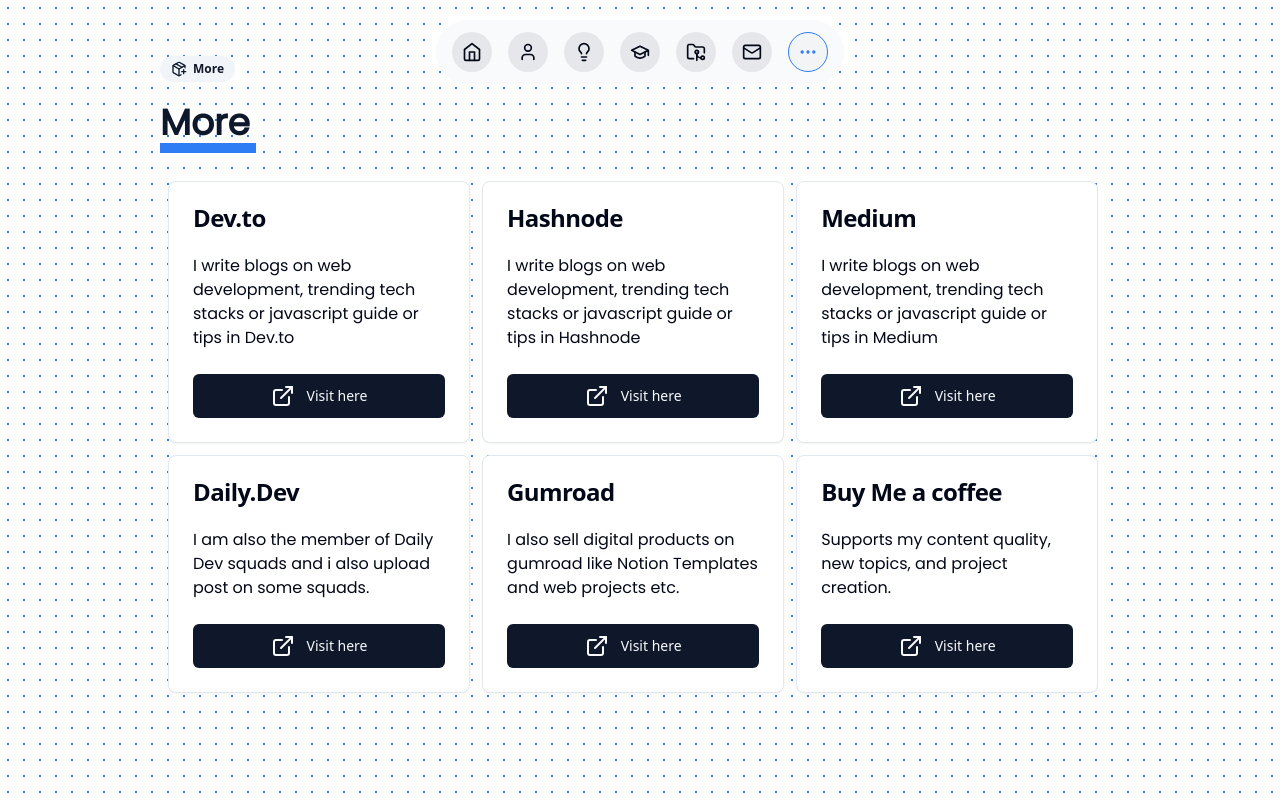
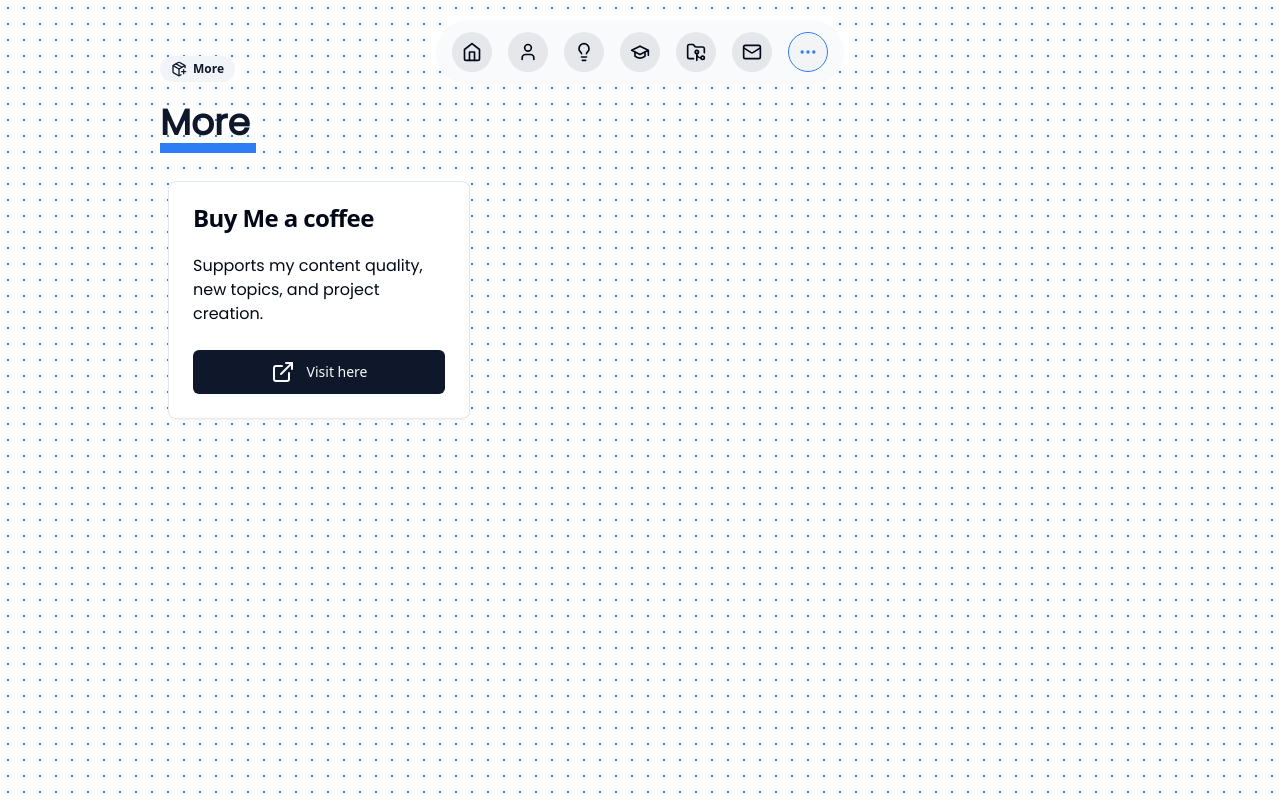
Before and after one commit to mokone-september/Portfolio, a Next.js app: page /more in a window 1280 px wide. Built offline with nearby package versions, Linux system fonts and the light colour scheme.

Commit message:
Feat: Add Buy Me a Coffee link to support page

```diff
--- a/src/app/more/page.tsx
+++ b/src/app/more/page.tsx
@@ -15,42 +15,42 @@
 
 const morePage = () => {
   const morelink = [
-    {
-      title: "Dev.to",
-      description:
-        "I write blogs on web development, trending tech stacks or javascript guide or tips in Dev.to ",
-      link: "https://dev.to/random_ti",
-    },
-    {
-      title: "Hashnode",
-      description:
-        "I write blogs on web development, trending tech stacks or javascript guide or tips in Hashnode",
-      link: "https://mdtaquiimam.hashnode.dev/",
-    },
-    {
-      title: "Medium",
-      description:
-        "I write blogs on web development, trending tech stacks or javascript guide or tips in Medium",
-      link: "https://medium.com/@mdtaqui.jhar",
-    },
+    // {
+    //   title: "Dev.to",
+    //   description:
+    //     "I write blogs on web development, trending tech stacks or javascript guide or tips in Dev.to ",
+    //   link: "https://dev.to/random_ti",
+    // },
+    // {
+    //   title: "Hashnode",
+    //   description:
+    //     "I write blogs on web development, trending tech stacks or javascript guide or tips in Hashnode",
+    //   link: "https://mdtaquiimam.hashnode.dev/",
+    // },
+    // {
+    //   title: "Medium",
+    //   description:
+    //     "I write blogs on web development, trending tech stacks or javascript guide or tips in Medium",
+    //   link: "https://medium.com/@mokoneseptember",
+    // },
 
-    {
-      title: "Daily.Dev",
-      description:
-        "I am also the member of Daily Dev squads and i also upload post on some squads.",
-      link: "https://app.daily.dev/taqui_786",
-    },
-    {
-      title: "Gumroad",
-      description:
-        "I also sell digital products on gumroad like Notion Templates and web projects etc.",
-      link: "https://mdtaquijhar.gumroad.com/",
-    },
+    // {
+    //   title: "Daily.Dev",
+    //   description:
+    //     "I am also the member of Daily Dev squads and i also upload post on some squads.",
+    //   link: "https://app.daily.dev/taqui_786",
+    // },
+    // {
+    //   title: "Gumroad",
+    //   description:
+    //     "I also sell digital products on gumroad like Notion Templates and web projects etc.",
+    //   link: "https://mdtaquijhar.gumroad.com/",
+    // },
     {
       title: "Buy Me a coffee",
       description:
         "Supports my content quality, new topics, and project creation.",
-      link: "https://www.buymeacoffee.com/taquidevloper",
+      link: "https://www.buymeacoffee.com/mokonesept5",
     },
   ];
 
```
